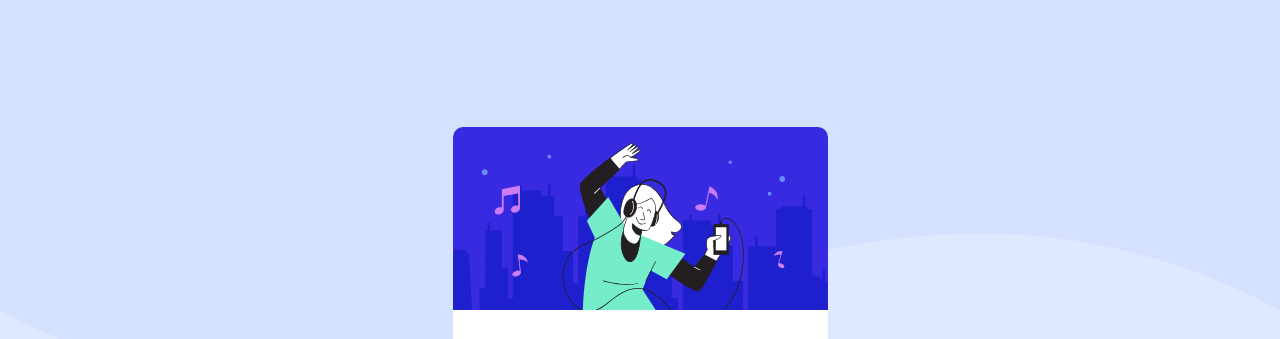
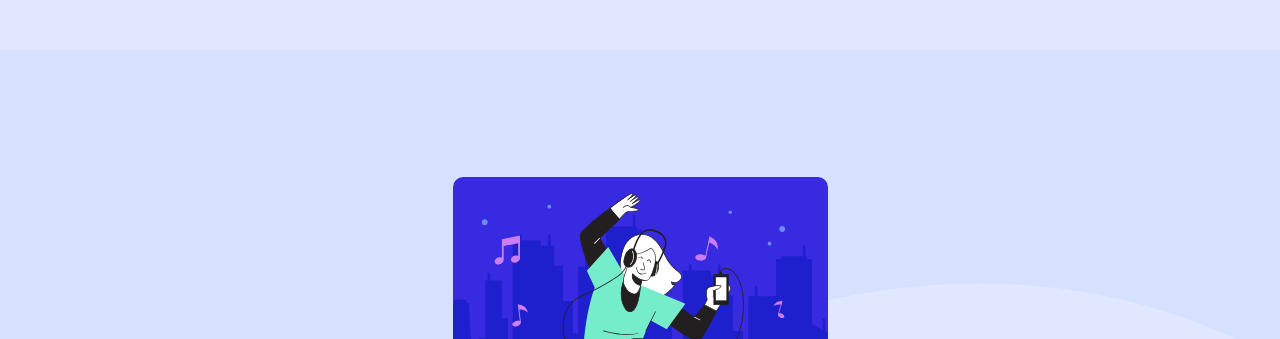
Before and after one commit to OladokunLT/order-summary, a plain HTML site: page index.html in a window 1280 px wide. Shown: the top 339 px of the page. Drawn offline with Linux system fonts and the light colour scheme.

Commit message:
Updated style.css for landscape view detection

```diff
--- a/style.css
+++ b/style.css
@@ -147,3 +147,11 @@ button:hover{
         font-size: small;
     }
 }
+@media screen and (orientation:landscape) {
+    body {
+        background-color: var(--Pale-blue);
+        background-image: ;
+        padding-top: 50px;
+        padding-bottom: 50px;
+    }
+}
```
